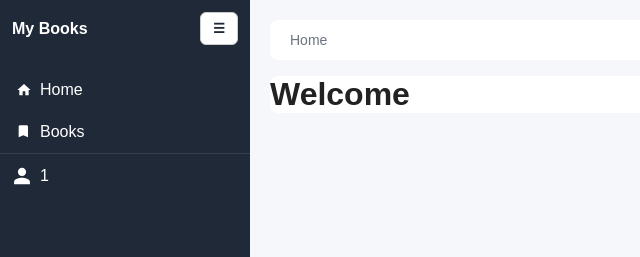
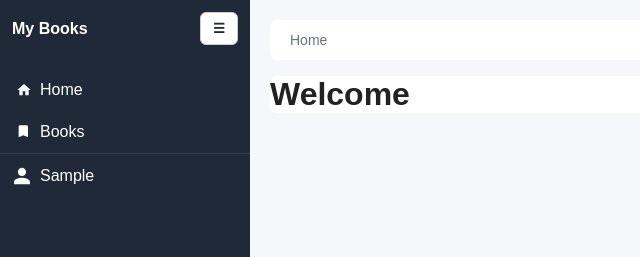
Before and after one commit to muneer2ishtech/vue-book-app, a Vue app: page / in a window 1280 px wide. Shown: the top 257 px of the page, without its empty margins (0-640 px from the left). Built offline with nearby package versions, Linux system fonts and the light colour scheme; sample sign-in values are in the browser's storage.

Commit message:
uzer short name in nav bar

```diff
--- a/src/components/Navbar.vue
+++ b/src/components/Navbar.vue
@@ -54,7 +54,7 @@
             d="M12 12c2.7 0 4.9-2.2 4.9-4.9S14.7 2.2 12 2.2 7.1 4.4 7.1 7.1 9.3 12 12 12zm0 2.2c-3.2 0-9.5 1.6-9.5 4.9V22h19v-2.9c0-3.3-6.3-4.9-9.5-4.9z"
           />
         </svg>
-        <span v-if="!collapsed">{{ auth.user.sub }}</span>
+        <span v-if="!collapsed">{{ uzerShortName }}</span>
       </div>
 
       <div v-if="dropdownOpen" class="dropdown">
@@ -66,7 +66,7 @@
 </template>
 
 <script lang="ts" setup>
-import { ref, onMounted, onBeforeUnmount } from 'vue';
+import { ref, computed, onMounted, onBeforeUnmount } from 'vue';
 import { useRouter } from 'vue-router';
 import { useAuthStore } from '../stores/auth';
 
@@ -74,6 +74,15 @@ const props = defineProps<{ collapsed: boolean }>();
 
 const router = useRouter();
 const auth = useAuthStore();
+
+const uzerShortName = computed(() => {
+  if (!auth.user) return '';
+  return auth.user.firstName
+    ? auth.user.firstName
+    : auth.user.fullName
+    ? auth.user.fullName
+    : auth.user.sub;
+});
 
 const dropdownOpen = ref(false);
 const menuRef = ref<HTMLElement | null>(null);
```
